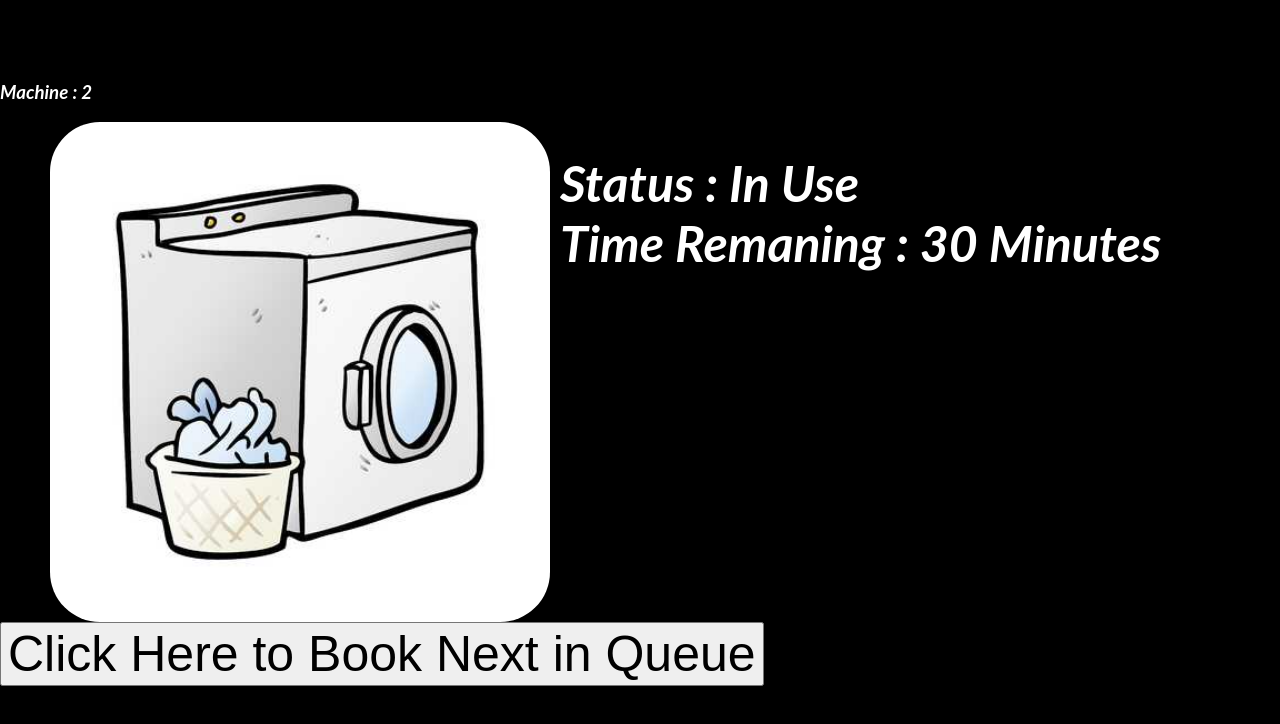
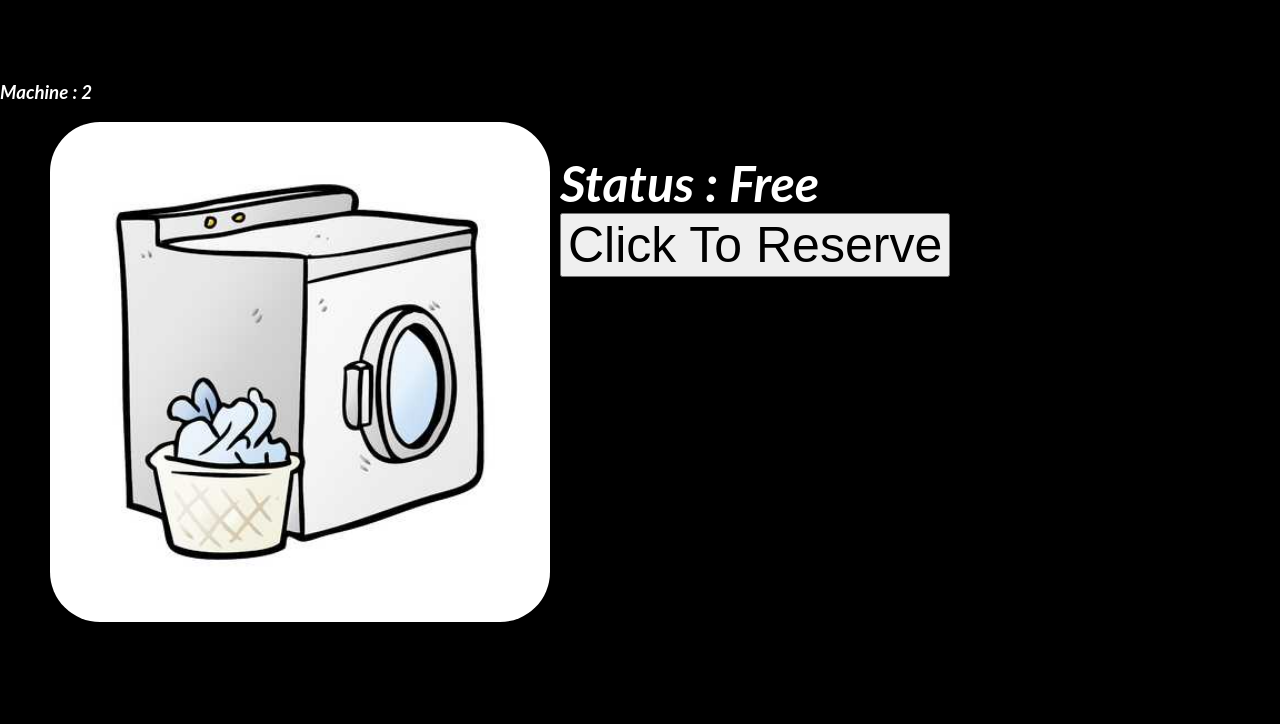
Before and after one commit to unboxdisease/Hackathon-2020-, a plain HTML site: page Website/html/main.html in a window 1280 px wide. Shown: the part 780-1504 px from the top of the page. After the commit the page ends 1467 px from the top, so only its background shows below. Drawn offline with Linux system fonts and the light colour scheme.

Commit message:
Update main.html

```diff
--- a/Website/html/main.html
+++ b/Website/html/main.html
@@ -22,9 +22,10 @@
 
 			</div>
 			<div id = "d1">
-			<p id= "M1">Status : Free <br>
+			<p id= "M1">Status : <span id="free1">Free</span> <br>
 			<button id = "book">Click To Reserve</button>
 			</p>
+			<p id="time1"></p>
 			<br>
 			<br>
 			<br>
@@ -41,10 +42,10 @@
 
 			</div>
 			<div id = "d1">
-			<p id= "M1">Status : In Use <br>
-			Time Remaning : 30 Minutes <br>
-			<button id = "book">Click Here to Book Next in Queue</button>
-			</p>
+				<p id= "M1">Status : <span id="free2">Free</span> <br>
+					<button id = "book" class="book1">Click To Reserve</button>
+					</p>
+					<p id="time2"></p>
 			<br>
 			<br>
 			<br>
@@ -54,6 +55,6 @@
 			<br>
 			</div>
 		</div>
-
+		<script src="count.js"></script>
 	</body>
 </html>
```
